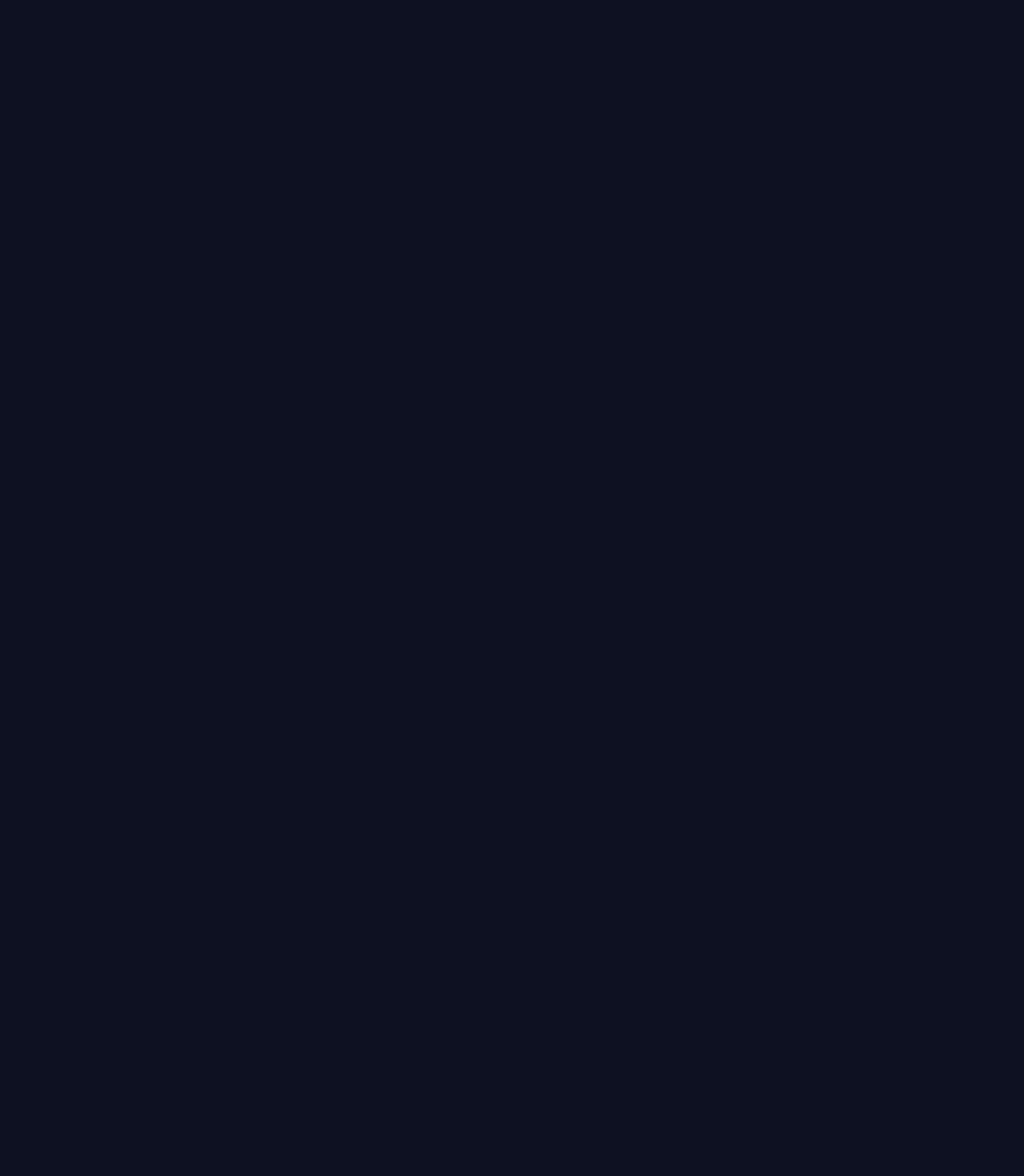
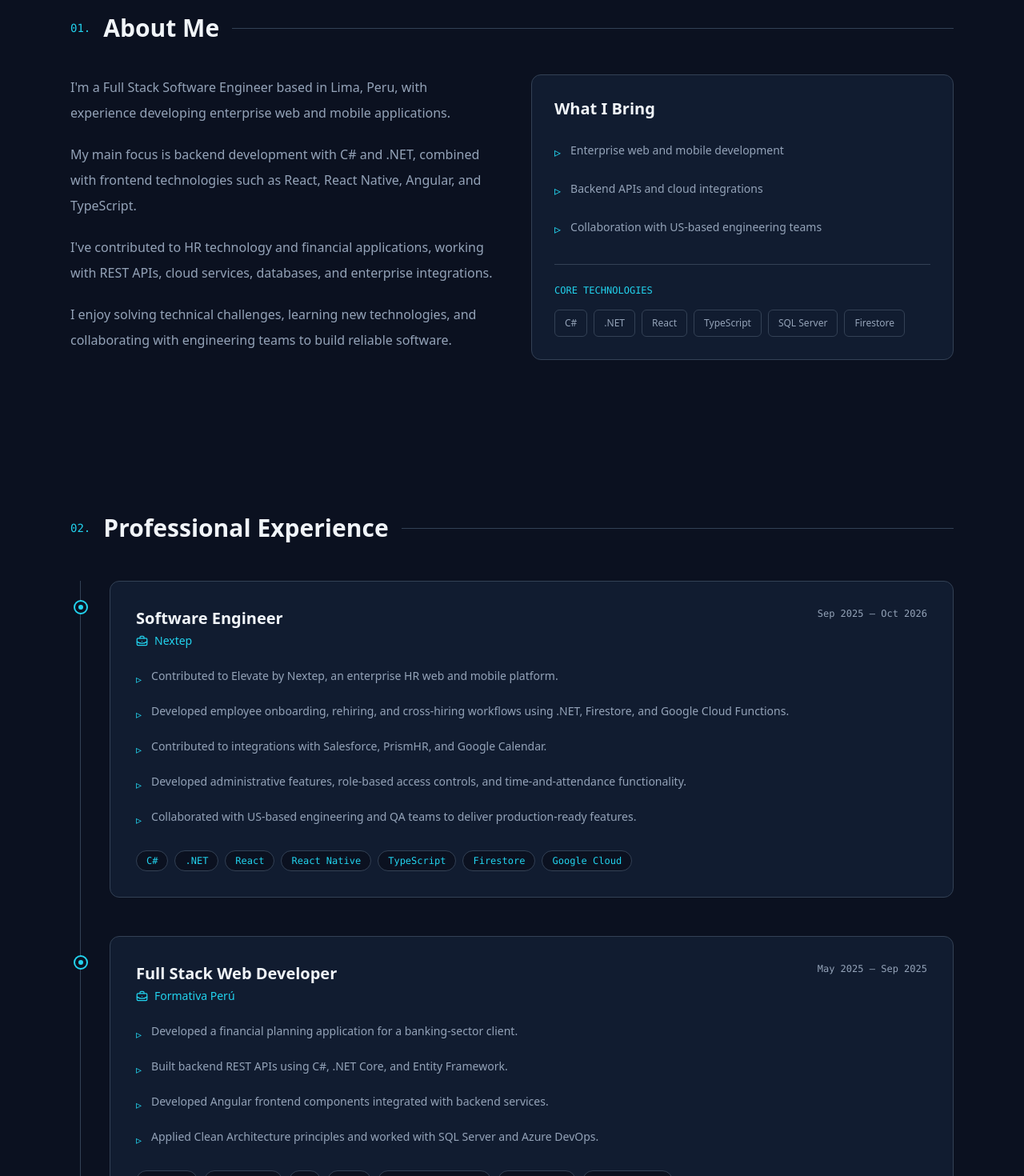
Before and after one commit to maucaillesamuel02/samuel-portfolio, a Next.js app: page / in a window 1280 px wide. Shown: the part 900-2370 px from the top of the page at 80% size. Before the commit the page ends 821 px from the top, so only its background shows below. Built offline with nearby package versions, Linux system fonts and the light colour scheme.

Commit message:
feat: add about and professional experience sections

```diff
--- a/src/app/page.tsx
+++ b/src/app/page.tsx
@@ -1,5 +1,7 @@
 import Navbar from "@/components/layout/Navbar";
 import Hero from "@/components/sections/Hero";
+import About from "@/components/sections/About";
+import Experience from "@/components/sections/Experience";
 
 export default function Home() {
   return (
@@ -8,6 +10,8 @@ export default function Home() {
 
       <main>
         <Hero />
+        <About />
+        <Experience />
       </main>
     </>
   );
--- /dev/null
+++ b/src/components/sections/About.tsx
@@ -0,0 +1,97 @@
+
+const highlights = [
+  "Enterprise web and mobile development",
+  "Backend APIs and cloud integrations",
+  "Collaboration with US-based engineering teams",
+];
+
+export default function About() {
+  return (
+    <section
+      id="about"
+      className="mx-auto max-w-6xl scroll-mt-24 px-6 py-24"
+    >
+      <div className="mb-10 flex items-center gap-4">
+        <span className="font-mono text-sm text-accent">
+          01.
+        </span>
+        <h2 className="text-3xl font-bold text-foreground">
+          About Me
+        </h2>
+        <div className="h-px flex-1 bg-border" />
+      </div>
+
+      <div className="grid gap-12 lg:grid-cols-2">
+        <div className="space-y-5 text-base leading-8 text-muted">
+          <p>
+            I&apos;m a Full Stack Software Engineer based in Lima,
+            Peru, with experience developing enterprise web
+            and mobile applications.
+          </p>
+
+          <p>
+            My main focus is backend development with C# and
+            .NET, combined with frontend technologies such
+            as React, React Native, Angular, and TypeScript.
+          </p>
+
+          <p>
+            I&apos;ve contributed to HR technology and financial
+            applications, working with REST APIs, cloud
+            services, databases, and enterprise integrations.
+          </p>
+
+          <p>
+            I enjoy solving technical challenges, learning
+            new technologies, and collaborating with
+            engineering teams to build reliable software.
+          </p>
+        </div>
+
+        <div className="rounded-xl border border-border bg-surface p-7">
+          <h3 className="mb-6 text-xl font-semibold text-foreground">
+            What I Bring
+          </h3>
+
+          <div className="space-y-5">
+            {highlights.map((highlight) => (
+              <div
+                key={highlight}
+                className="flex items-start gap-3"
+              >
+                <span className="mt-1 text-accent">▹</span>
+                <p className="text-sm leading-7 text-muted">
+                  {highlight}
+                </p>
+              </div>
+            ))}
+          </div>
+
+          <div className="mt-8 border-t border-border pt-6">
+            <p className="font-mono text-xs text-accent">
+              CORE TECHNOLOGIES
+            </p>
+
+            <div className="mt-4 flex flex-wrap gap-2">
+              {[
+                "C#",
+                ".NET",
+                "React",
+                "TypeScript",
+                "SQL Server",
+                "Firestore",
+              ].map((tech) => (
+                <span
+                  key={tech}
+                  className="rounded-md border border-border px-3 py-2 text-xs text-muted"
+                >
+                  {tech}
+                </span>
+              ))}
+            </div>
+          </div>
+        </div>
+      </div>
+    </section>
+  );
+}
--- /dev/null
+++ b/src/components/sections/Experience.tsx
@@ -0,0 +1,79 @@
+
+import { experiences } from "@/data/experience";
+import { BriefcaseBusiness } from "lucide-react";
+
+export default function Experience() {
+  return (
+    <section
+      id="experience"
+      className="mx-auto max-w-6xl scroll-mt-24 px-6 py-24"
+    >
+      <div className="mb-12 flex items-center gap-4">
+        <span className="font-mono text-sm text-accent">
+          02.
+        </span>
+
+        <h2 className="text-3xl font-bold text-foreground">
+          Professional Experience
+        </h2>
+
+        <div className="h-px flex-1 bg-border" />
+      </div>
+
+      <div className="relative ml-3 border-l border-border">
+        {experiences.map((experience) => (
+          <article
+            key={`${experience.company}-${experience.period}`}
+            className="relative pb-12 pl-9 last:pb-0"
+          >
+            <span className="absolute -left-[9px] top-6 flex h-[18px] w-[18px] items-center justify-center rounded-full border-2 border-accent bg-background">
+              <span className="h-1.5 w-1.5 rounded-full bg-accent" />
+            </span>
+
+            <div className="rounded-xl border border-border bg-surface p-6 transition-colors hover:border-accent/50 sm:p-8">
+              <div className="mb-5 flex flex-wrap items-start justify-between gap-4">
+                <div>
+                  <h3 className="text-xl font-semibold text-foreground">
+                    {experience.role}
+                  </h3>
+
+                  <p className="mt-1 flex items-center gap-2 text-sm text-accent">
+                    <BriefcaseBusiness size={15} />
+                    {experience.company}
+                  </p>
+                </div>
+
+                <span className="font-mono text-xs text-muted">
+                  {experience.period}
+                </span>
+              </div>
+
+              <ul className="space-y-3">
+                {experience.description.map((item) => (
+                  <li
+                    key={item}
+                    className="flex items-start gap-3 text-sm leading-7 text-muted"
+                  >
+                    <span className="mt-1 text-accent">▹</span>
+                    <span>{item}</span>
+                  </li>
+                ))}
+              </ul>
+
+              <div className="mt-6 flex flex-wrap gap-2">
+                {experience.technologies.map((tech) => (
+                  <span
+                    key={tech}
+                    className="rounded-full border border-border bg-background px-3 py-1 font-mono text-xs text-accent"
+                  >
+                    {tech}
+                  </span>
+                ))}
+              </div>
+            </div>
+          </article>
+        ))}
+      </div>
+    </section>
+  );
+}
--- /dev/null
+++ b/src/data/experience.ts
@@ -0,0 +1,68 @@
+
+export type WorkExperience = {
+  company: string;
+  role: string;
+  period: string;
+  description: string[];
+  technologies: string[];
+};
+
+export const experiences: WorkExperience[] = [
+  {
+    company: "Nextep",
+    role: "Software Engineer",
+    period: "Sep 2025 – Oct 2026",
+    description: [
+      "Contributed to Elevate by Nextep, an enterprise HR web and mobile platform.",
+      "Developed employee onboarding, rehiring, and cross-hiring workflows using .NET, Firestore, and Google Cloud Functions.",
+      "Contributed to integrations with Salesforce, PrismHR, and Google Calendar.",
+      "Developed administrative features, role-based access controls, and time-and-attendance functionality.",
+      "Collaborated with US-based engineering and QA teams to deliver production-ready features.",
+    ],
+    technologies: [
+      "C#",
+      ".NET",
+      "React",
+      "React Native",
+      "TypeScript",
+      "Firestore",
+      "Google Cloud",
+    ],
+  },
+  {
+    company: "Formativa Perú",
+    role: "Full Stack Web Developer",
+    period: "May 2025 – Sep 2025",
+    description: [
+      "Developed a financial planning application for a banking-sector client.",
+      "Built backend REST APIs using C#, .NET Core, and Entity Framework.",
+      "Developed Angular frontend components integrated with backend services.",
+      "Applied Clean Architecture principles and worked with SQL Server and Azure DevOps.",
+    ],
+    technologies: [
+      "Angular",
+      "TypeScript",
+      "C#",
+      ".NET",
+      "Entity Framework",
+      "SQL Server",
+      "Azure DevOps",
+    ],
+  },
+  {
+    company: "Lusan LATAM",
+    role: "Mobile Frontend Developer",
+    period: "Sep 2023 – Apr 2024",
+    description: [
+      "Developed mobile frontend interfaces for an agricultural monitoring application.",
+      "Built data visualization features using Flutter and Dart.",
+      "Contributed to presenting agricultural monitoring information through a mobile interface.",
+    ],
+    technologies: [
+      "Flutter",
+      "Dart",
+      "Git",
+      "Postman",
+    ],
+  },
+];
```
